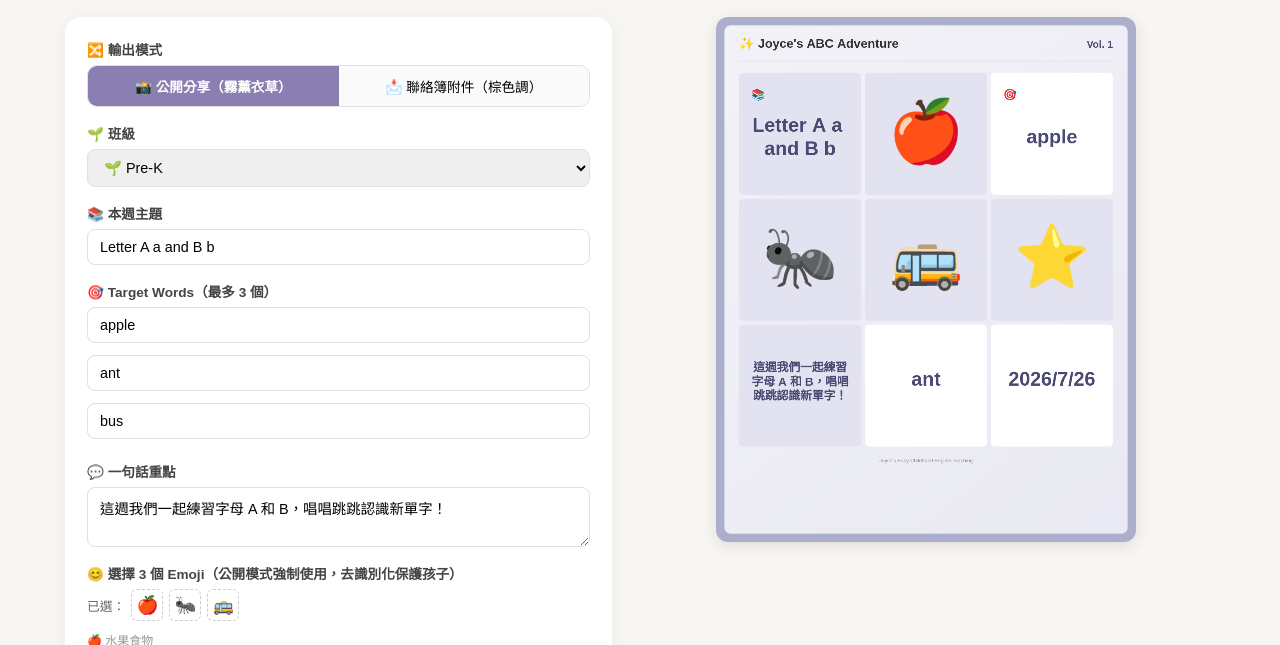
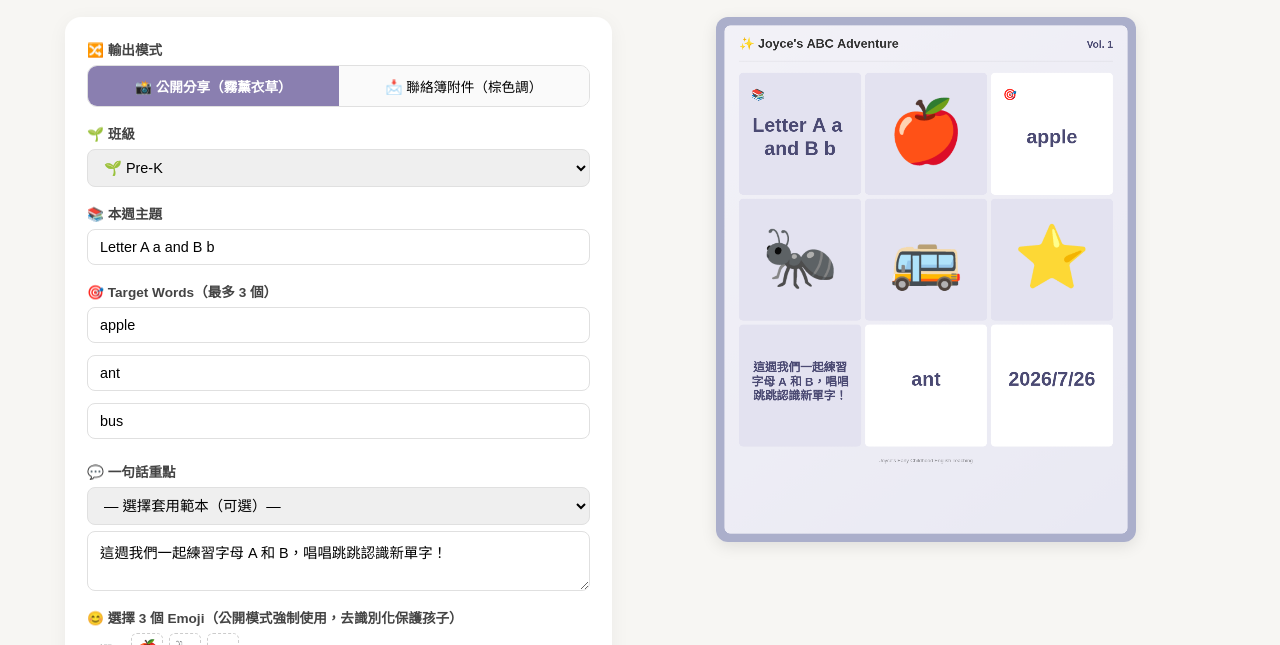
Before and after one commit to Joyce53306/michelle-weekly-card, a plain HTML site: page index.html in a window 1280 px wide. Shown: the part 80-725 px from the top of the page. Drawn offline with Linux system fonts and the light colour scheme.

Commit message:
Implement quote template functionality in index.html
Add quote templates for public and contact modes, and implement functions to build options and apply selected templates.

```diff
--- a/index.html
+++ b/index.html
@@ -77,6 +77,9 @@
 
     <div class="form-group">
       <label id="quoteLabel">💬 一句話重點</label>
+      <select id="quoteTemplateSelect" onchange="applyTemplate()">
+        <option value="">— 選擇套用範本（可選）—</option>
+      </select>
       <textarea id="quoteInput" oninput="render()">這週我們一起練習字母 A 和 B，唱唱跳跳認識新單字！</textarea>
     </div>
 
@@ -134,6 +137,42 @@ const EMOJI_CATEGORIES = [
   { label: '😊 情緒表情', items: ['😊','😄','😢','😴','😲','🥳','😎','🤔','😋','🙂'] },
   { label: '🎃 節慶主題', items: ['🎄','🎃','🐰','🧧','🎂','🎁','🥮','🏮','🎆','🍭'] }
 ];
+
+const QUOTE_TEMPLATES = {
+  public: [
+    '這週我們一起練習 ___，唱唱跳跳認識新單字！',
+    '跟著 [主題角色] 一起 [動作]，在遊戲中快樂開口說英語！',
+    '本週用 [教學方法] 學會 ___，小朋友超有成就感！',
+    '[Target word 英文例句]。（中文翻譯）'
+  ],
+  contact: [
+    '今天孩子們學習了 ___，課堂上特別喜歡 [活動/遊戲名稱] 這個環節！',
+    '本週重點單字是 ___，建議回家可以請孩子練習說一次喔！',
+    '孩子今天在 ___ 活動中表現很棒，主動開口說了英文！',
+    '這週透過 [繪本/歌曲/遊戲名稱]，複習了 ___ 這幾個單字。'
+  ]
+};
+
+function buildQuoteTemplateOptions() {
+  const sel = document.getElementById('quoteTemplateSelect');
+  const list = QUOTE_TEMPLATES[state.mode];
+  sel.innerHTML = '<option value="">— 選擇套用範本（可選）—</option>';
+  list.forEach((tpl, i) => {
+    const opt = document.createElement('option');
+    opt.value = String(i);
+    opt.textContent = tpl.length > 22 ? tpl.slice(0, 22) + '…' : tpl;
+    sel.appendChild(opt);
+  });
+}
+
+function applyTemplate() {
+  const sel = document.getElementById('quoteTemplateSelect');
+  const idx = sel.value;
+  if (idx === '') return;
+  const tpl = QUOTE_TEMPLATES[state.mode][parseInt(idx, 10)];
+  document.getElementById('quoteInput').value = tpl;
+  render();
+}
 
 let state = { mode: 'public', photos: [], selectedEmojis: ['🍎', '🐜', '🚌'] };
 
@@ -199,6 +238,7 @@ function setMode(mode) {
   document.getElementById('publicEmojiGroup').style.display = mode === 'public' ? 'flex' : 'none';
   document.getElementById('contactPhotoGroup').style.display = mode === 'contact' ? 'flex' : 'none';
   document.getElementById('quoteLabel').textContent = mode === 'public' ? '💬 一句話重點（公開語氣）' : '📩 今日花絮 / 給家長的話';
+  buildQuoteTemplateOptions();
   const btn = document.getElementById('downloadBtn');
   btn.style.background = mode === 'public' ? '#8A7FB0' : '#A47551';
   render();
@@ -434,6 +474,7 @@ function updateVolNote() {
 }
 
 buildEmojiPicker();
+buildQuoteTemplateOptions();
 updateVolNote();
 render();
 </script>
```
